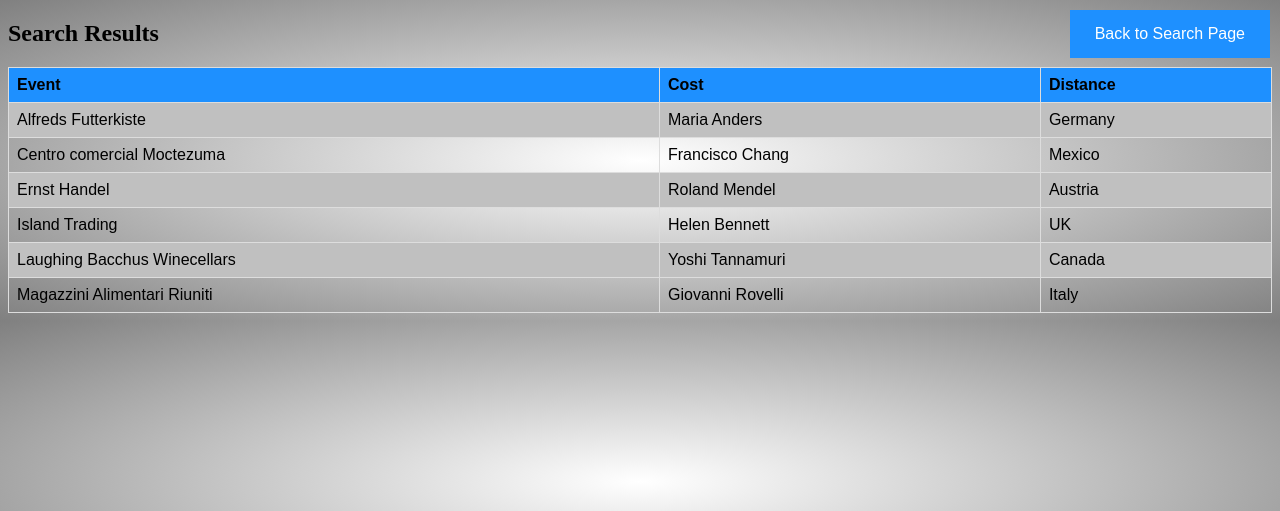
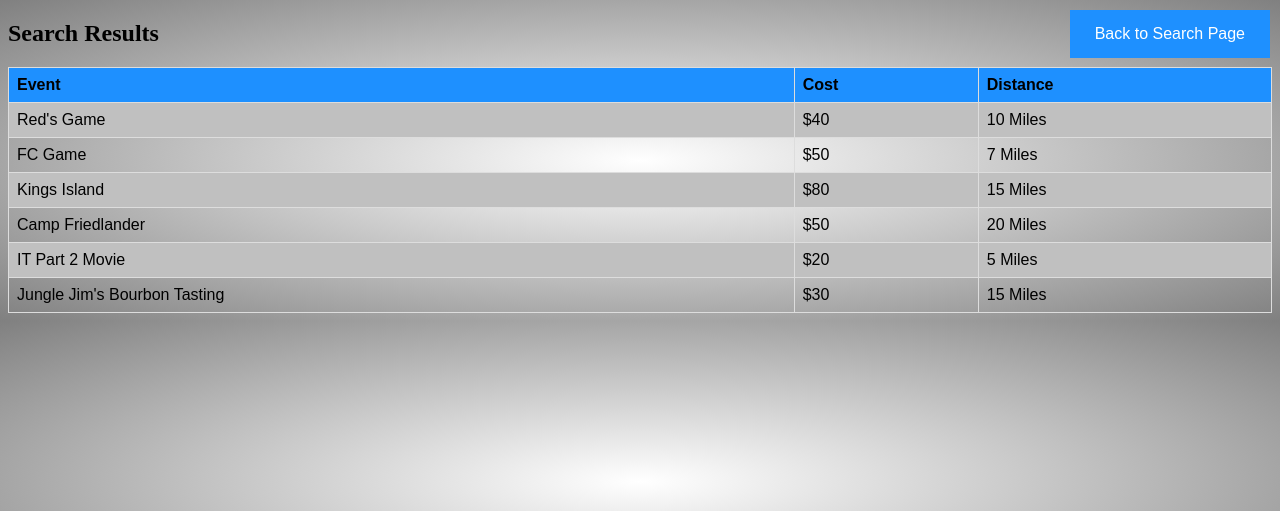
Before and after one commit to KernMX/Event-Planner, a Flask app: template WebApp/templates/Table layout for event planner.html in a window 1280 px wide. Shown: the top 511 px of the page. Run offline with Flask 2, Linux system fonts and the light colour scheme; the template is opened without the code that fills it, so the values that code supplies are empty.

Commit message:
Updeated for presentation template

```diff
--- a/WebApp/templates/Table layout for event planner.html
+++ b/WebApp/templates/Table layout for event planner.html
@@ -55,34 +55,34 @@ body {
     <th>Distance</th>
   </tr>
   <tr>
-    <td>Alfreds Futterkiste</td>
-    <td>Maria Anders</td>
-    <td>Germany</td>
+    <td>Red's Game</td>
+    <td>$40</td>
+    <td>10 Miles</td>
   </tr>
   <tr>
-    <td>Centro comercial Moctezuma</td>
-    <td>Francisco Chang</td>
-    <td>Mexico</td>
+    <td>FC Game</td>
+    <td>$50</td>
+    <td>7 Miles</td>
   </tr>
   <tr>
-    <td>Ernst Handel</td>
-    <td>Roland Mendel</td>
-    <td>Austria</td>
+    <td>Kings Island</td>
+    <td>$80</td>
+    <td>15 Miles</td>
   </tr>
   <tr>
-    <td>Island Trading</td>
-    <td>Helen Bennett</td>
-    <td>UK</td>
+    <td>Camp Friedlander</td>
+    <td>$50</td>
+    <td>20 Miles</td>
   </tr>
   <tr>
-    <td>Laughing Bacchus Winecellars</td>
-    <td>Yoshi Tannamuri</td>
-    <td>Canada</td>
+    <td>IT Part 2 Movie</td>
+    <td>$20</td>
+    <td>5 Miles</td>
   </tr>
   <tr>
-    <td>Magazzini Alimentari Riuniti</td>
-    <td>Giovanni Rovelli</td>
-    <td>Italy</td>
+    <td>Jungle Jim's Bourbon Tasting</td>
+    <td>$30</td>
+    <td>15 Miles</td>
   </tr>
 </table>
 
```
